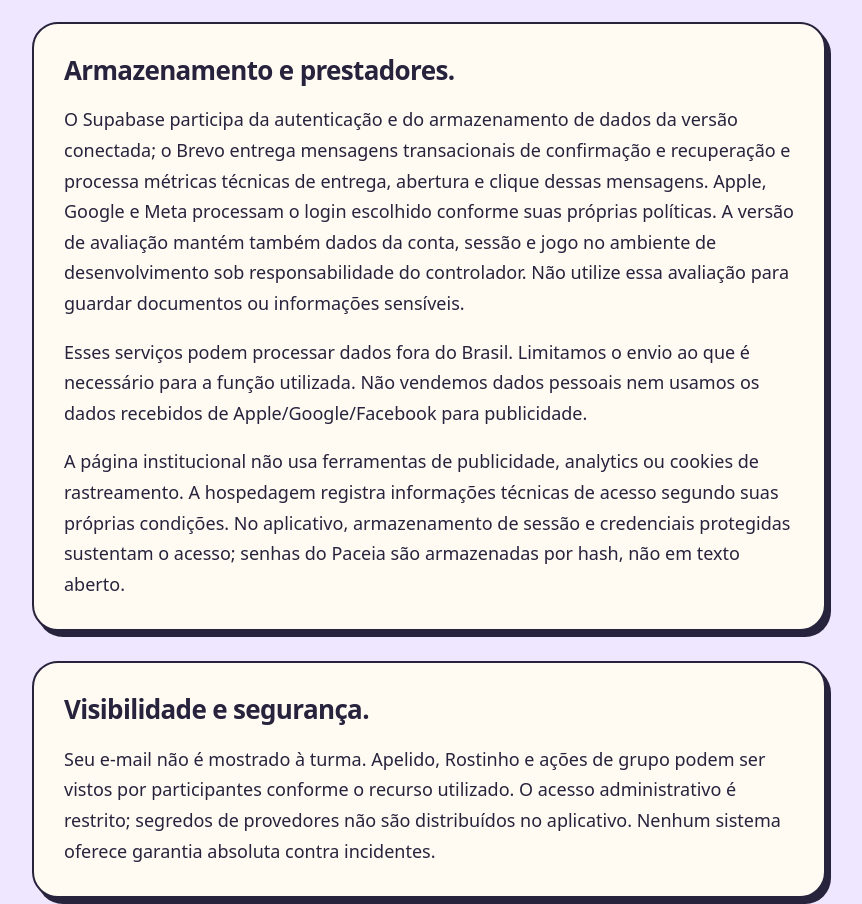
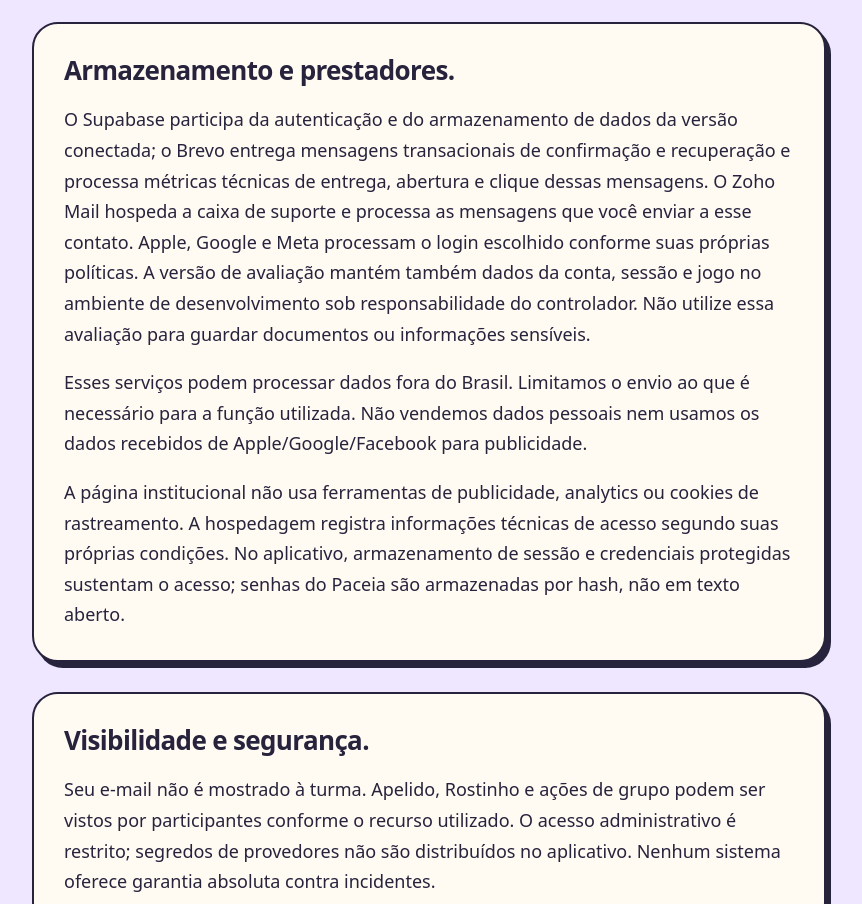
Before and after one commit to Akatsoft/paceia-public, a plain HTML site: page privacidade.html in a window 1280 px wide. Shown: the part 1275-2179 px from the top of the page, without its empty margins (211-1073 px from the left). Drawn offline with Linux system fonts and the light colour scheme.

Commit message:
Disclose support mailbox hosting in privacy policy

```diff
--- a/privacidade.html
+++ b/privacidade.html
@@ -2,7 +2,7 @@
     <p class="lead">Esta política explica o tratamento de dados no Paceia em desenvolvimento e o uso de login social. Responsável: AKATSOFT INFORMATICA LTDA · CNPJ 41.767.829/0001-00. Contato: <a href="mailto:contato@paceia.app">contato@paceia.app</a>.</p>
     <section><h2>O que recebemos e por quê.</h2><p>No cadastro, usamos e-mail, identificador da conta e confirmação de posse para criar e proteger seu acesso. Se você escolher Apple, Google ou Facebook, recebemos o identificador fornecido pelo serviço, e-mail e informações básicas de perfil que você autorizar, como nome e foto. A Apple permite usar um endereço privado de encaminhamento; nesse caso, esse endereço fica vinculado à conta Paceia. No Paceia você escolhe seu próprio apelido e Rostinho; seu nome legal não é obrigatório para participar.</p><p>Também tratamos informações que você fornecer ao usar o aplicativo: preferências de perfil, participação em turmas, progresso, itens e interações do jogo e fotos que você decidir incluir no álbum. A versão de avaliação ainda não representa uma medição clínica ou uma integração de saúde validada em aparelho.</p><p>Usamos esses dados para operar a conta e os recursos escolhidos, manter sessões, evitar abuso, atender suporte e cumprir obrigações legais aplicáveis. Permissões opcionais, quando disponibilizadas, são solicitadas separadamente no aparelho.</p></section>
     <section><h2>O que não pedimos no login.</h2><p>O login não pede leitura de Gmail, mensagens, lista de amigos, contatos, localização, número de telefone ou dados de saúde. Não pedimos sua senha Apple/Google/Facebook: ela é informada diretamente ao provedor. O cadastro não ativa assinatura nem autoriza cobrança.</p></section>
-    <section><h2>Armazenamento e prestadores.</h2><p>O Supabase participa da autenticação e do armazenamento de dados da versão conectada; o Brevo entrega mensagens transacionais de confirmação e recuperação e processa métricas técnicas de entrega, abertura e clique dessas mensagens. Apple, Google e Meta processam o login escolhido conforme suas próprias políticas. A versão de avaliação mantém também dados da conta, sessão e jogo no ambiente de desenvolvimento sob responsabilidade do controlador. Não utilize essa avaliação para guardar documentos ou informações sensíveis.</p><p>Esses serviços podem processar dados fora do Brasil. Limitamos o envio ao que é necessário para a função utilizada. Não vendemos dados pessoais nem usamos os dados recebidos de Apple/Google/Facebook para publicidade.</p><p>A página institucional não usa ferramentas de publicidade, analytics ou cookies de rastreamento. A hospedagem registra informações técnicas de acesso segundo suas próprias condições. No aplicativo, armazenamento de sessão e credenciais protegidas sustentam o acesso; senhas do Paceia são armazenadas por hash, não em texto aberto.</p></section>
+    <section><h2>Armazenamento e prestadores.</h2><p>O Supabase participa da autenticação e do armazenamento de dados da versão conectada; o Brevo entrega mensagens transacionais de confirmação e recuperação e processa métricas técnicas de entrega, abertura e clique dessas mensagens. O Zoho Mail hospeda a caixa de suporte e processa as mensagens que você enviar a esse contato. Apple, Google e Meta processam o login escolhido conforme suas próprias políticas. A versão de avaliação mantém também dados da conta, sessão e jogo no ambiente de desenvolvimento sob responsabilidade do controlador. Não utilize essa avaliação para guardar documentos ou informações sensíveis.</p><p>Esses serviços podem processar dados fora do Brasil. Limitamos o envio ao que é necessário para a função utilizada. Não vendemos dados pessoais nem usamos os dados recebidos de Apple/Google/Facebook para publicidade.</p><p>A página institucional não usa ferramentas de publicidade, analytics ou cookies de rastreamento. A hospedagem registra informações técnicas de acesso segundo suas próprias condições. No aplicativo, armazenamento de sessão e credenciais protegidas sustentam o acesso; senhas do Paceia são armazenadas por hash, não em texto aberto.</p></section>
     <section><h2>Visibilidade e segurança.</h2><p>Seu e-mail não é mostrado à turma. Apelido, Rostinho e ações de grupo podem ser vistos por participantes conforme o recurso utilizado. O acesso administrativo é restrito; segredos de provedores não são distribuídos no aplicativo. Nenhum sistema oferece garantia absoluta contra incidentes.</p></section>
     <section><h2>Seus direitos e exclusão.</h2><p>Você pode pedir confirmação e acesso aos seus dados, correção, informações sobre compartilhamento e, quando aplicável, portabilidade, oposição, revogação de consentimento ou eliminação. Envie o pedido ao contato acima. Podemos confirmar sua titularidade, sem pedir senha, código de login ou cópia de documento por um canal público.</p><p><a href="excluir-dados.html">Veja as instruções para excluir sua conta e os dados associados.</a> Dados necessários ao funcionamento são mantidos enquanto a conta estiver ativa. Após exclusão validada, removemos os dados ativos associados à conta; registros que precisem ser preservados por obrigação legal ou segurança serão limitados à finalidade e ao prazo aplicáveis. Backups e registros independentes dos provedores seguem seus ciclos técnicos e legais; uma exceção ao pedido será explicada ao titular.</p><p>Você também pode recorrer à <a href="https://www.gov.br/anpd/pt-br/assuntos/titular-de-dados/direito-dos-titulares">Autoridade Nacional de Proteção de Dados</a>.</p></section>
     <section><h2>Mudanças nesta política.</h2><p>Publicaremos alterações nesta página. Novos tratamentos, permissões ou integrações serão informados antes da coleta quando necessário. Atualização: 17 de novembro de 2026.</p></section></main><footer><a href="index.html">Paceia</a><span>AKATSOFT INFORMATICA LTDA · CNPJ 41.767.829/0001-00</span><a href="mailto:contato@paceia.app">Contato</a></footer></body></html>
```
